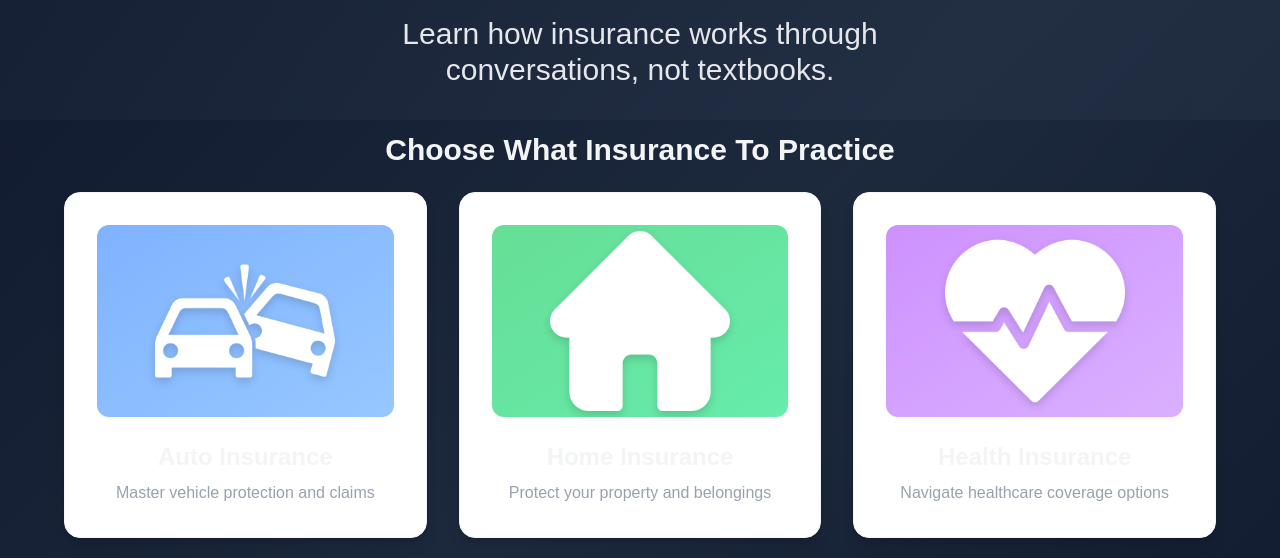
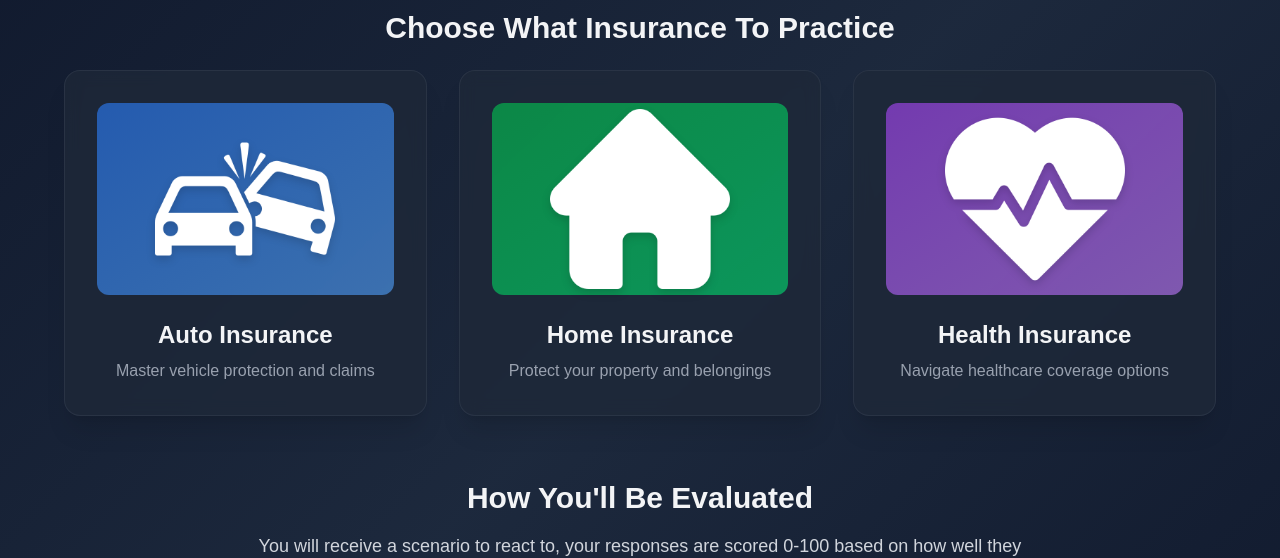
Before and after one commit to sebastian-noel/NextStep, a Next.js app in the folder next-step/: page / in a window 1280 px wide. Shown: the part 302-860 px from the top of the page. Built offline with nearby package versions, Linux system fonts and the light colour scheme; a web font is replaced by a local one.

Commit message:
updated home page

```diff
--- a/next-step/app/page.tsx
+++ b/next-step/app/page.tsx
@@ -36,7 +36,7 @@ export default function Home() {
           <div className="grid grid-cols-1 md:grid-cols-3 gap-8">
             <Link
               href="/practice?id=1"
-              className="group p-8 bg-white rounded-2xl shadow-lg hover:shadow-xl transition-all duration-300 flex flex-col items-center transform hover:-translate-y-1 border border-gray-100"
+              className="group p-8 bg-gray-800/80 backdrop-blur-sm rounded-2xl shadow-xl hover:shadow-2xl transition-all duration-300 flex flex-col items-center transform hover:-translate-y-1 border border-gray-700/50 hover:border-blue-400/70"
             >
               <div className="w-full h-48 flex items-center justify-center bg-gradient-to-br from-blue-500/60 to-blue-400/60 rounded-xl mb-6 group-hover:from-blue-400/70 group-hover:to-blue-300/70 transition-all duration-300">
                 <Image
@@ -57,7 +57,7 @@ export default function Home() {
 
             <Link
               href="/practice?id=2"
-              className="group p-8 bg-white rounded-2xl shadow-lg hover:shadow-xl transition-all duration-300 flex flex-col items-center transform hover:-translate-y-1 border border-gray-100"
+              className="group p-8 bg-gray-800/80 backdrop-blur-sm rounded-2xl shadow-xl hover:shadow-2xl transition-all duration-300 flex flex-col items-center transform hover:-translate-y-1 border border-gray-700/50 hover:border-green-400/70"
             >
               <div className="w-full h-48 flex items-center justify-center bg-gradient-to-br from-green-500/60 to-green-400/60 rounded-xl mb-6 group-hover:from-green-400/70 group-hover:to-green-300/70 transition-all duration-300">
                 <Image
@@ -78,7 +78,7 @@ export default function Home() {
 
             <Link
               href="/practice?id=3"
-              className="group p-8 bg-white rounded-2xl shadow-lg hover:shadow-xl transition-all duration-300 flex flex-col items-center transform hover:-translate-y-1 border border-gray-100"
+              className="group p-8 bg-gray-800/80 backdrop-blur-sm rounded-2xl shadow-xl hover:shadow-2xl transition-all duration-300 flex flex-col items-center transform hover:-translate-y-1 border border-gray-700/50 hover:border-purple-400/70"
             >
               <div className="w-full h-48 flex items-center justify-center bg-gradient-to-br from-purple-500/60 to-purple-400/60 rounded-xl mb-6 group-hover:from-purple-400/70 group-hover:to-purple-300/70 transition-all duration-300">
                 <Image
```
Also changed, not shown: next-step/public/images/logo.png (renamed from next-step/public/logo.png), 1 other file (tests, documents, lock files or other folders).
